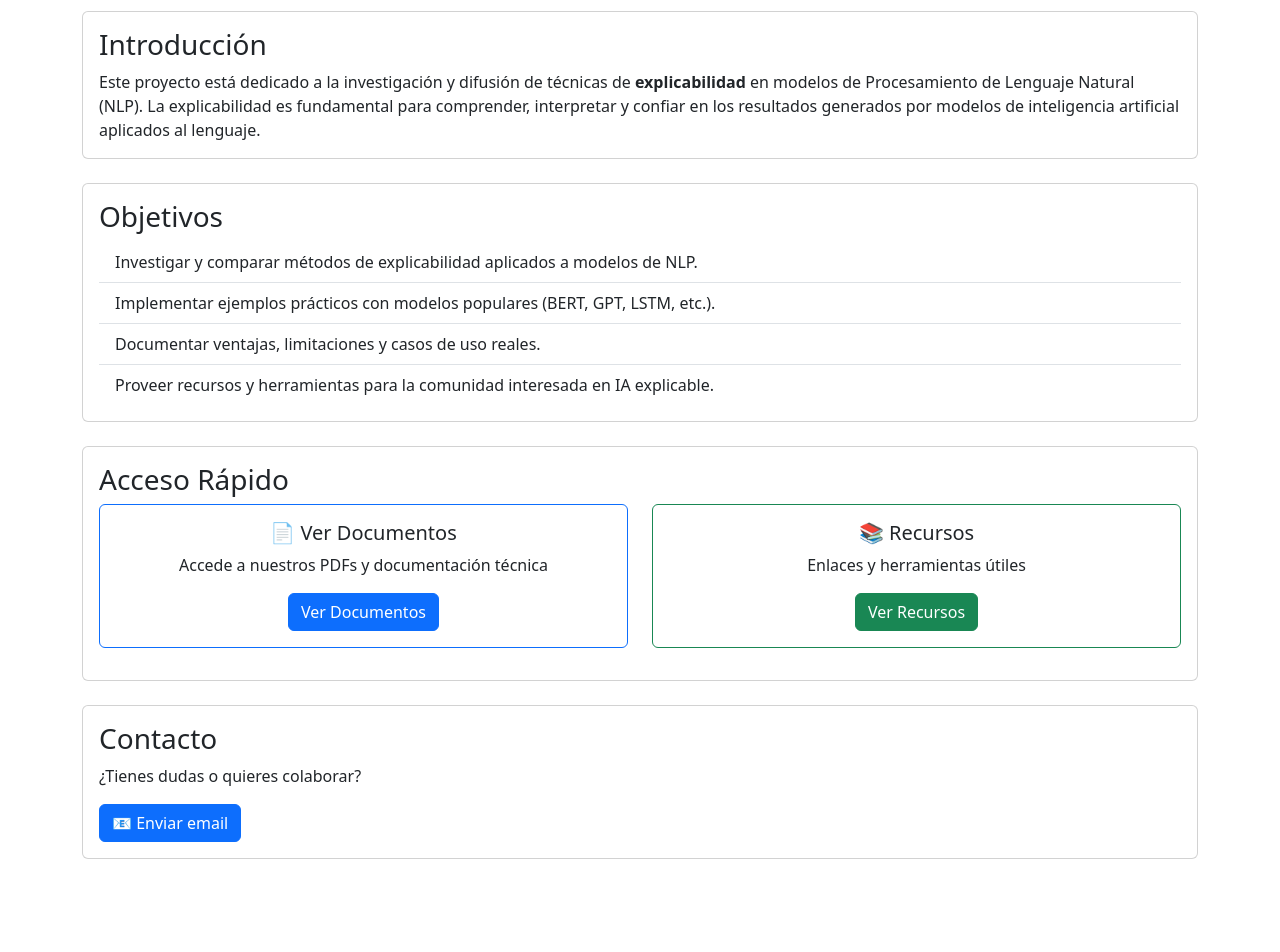
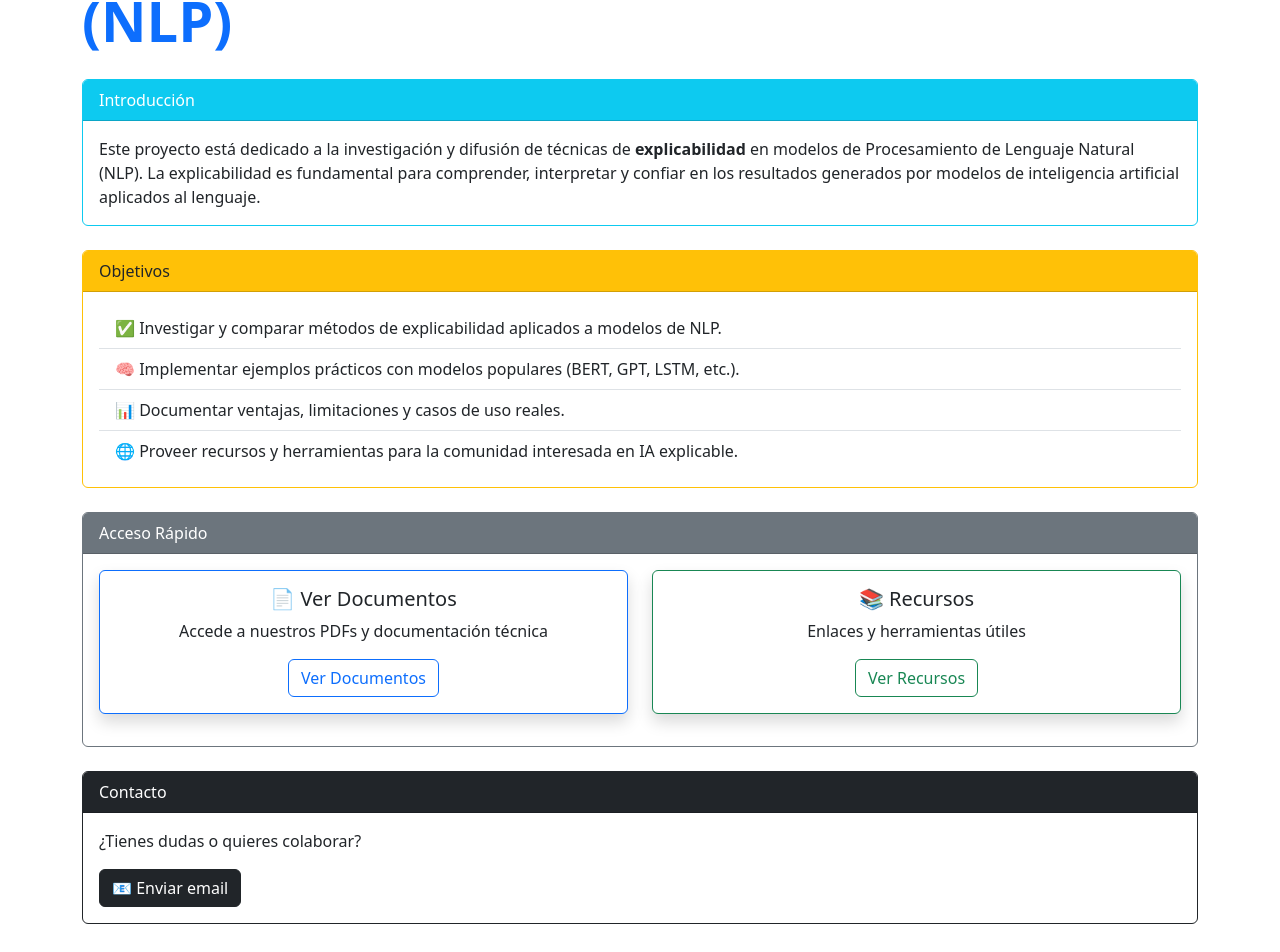
Before and after one commit to COMPUMAX-EC/NPL.github.io, a Next.js app: page / in a window 1280 px wide. Shown: the part 251-1203 px from the top of the page. Before the commit the page ends 1182 px from the top, so only its background shows below. Built offline with nearby package versions, Linux system fonts and the light colour scheme.

Commit message:
añadi formato al index

```diff
--- a/pages/index.js
+++ b/pages/index.js
@@ -6,11 +6,16 @@ export default function Home() {
     <>
       <Navbar />
       <div className="container py-5">
-        <h1 className="display-4 mb-4">Proyecto: Explicabilidad en Procesamiento de Lenguaje Natural (NLP)</h1>
+        <h1 className="display-4 mb-4 text-primary fw-bold">
+          Proyecto: Explicabilidad en Procesamiento de Lenguaje Natural (NLP)
+        </h1>
 
-        <section className="card mb-4">
+        {/* Sección: Introducción */}
+        <section className="card mb-4 border-info">
+          <div className="card-header bg-info text-white">
+            Introducción
+          </div>
           <div className="card-body">
-            <h2 className="card-title h3">Introducción</h2>
             <p className="card-text">
               Este proyecto está dedicado a la investigación y difusión de técnicas de{" "}
               <strong>explicabilidad</strong> en modelos de Procesamiento de Lenguaje
@@ -21,37 +26,43 @@ export default function Home() {
           </div>
         </section>
 
-        <section className="card mb-4">
+        {/* Sección: Objetivos */}
+        <section className="card mb-4 border-warning">
+          <div className="card-header bg-warning text-dark">
+            Objetivos
+          </div>
           <div className="card-body">
-            <h2 className="card-title h3">Objetivos</h2>
             <ul className="list-group list-group-flush">
-              <li className="list-group-item">Investigar y comparar métodos de explicabilidad aplicados a modelos de NLP.</li>
-              <li className="list-group-item">Implementar ejemplos prácticos con modelos populares (BERT, GPT, LSTM, etc.).</li>
-              <li className="list-group-item">Documentar ventajas, limitaciones y casos de uso reales.</li>
-              <li className="list-group-item">Proveer recursos y herramientas para la comunidad interesada en IA explicable.</li>
+              <li className="list-group-item">✅ Investigar y comparar métodos de explicabilidad aplicados a modelos de NLP.</li>
+              <li className="list-group-item">🧠 Implementar ejemplos prácticos con modelos populares (BERT, GPT, LSTM, etc.).</li>
+              <li className="list-group-item">📊 Documentar ventajas, limitaciones y casos de uso reales.</li>
+              <li className="list-group-item">🌐 Proveer recursos y herramientas para la comunidad interesada en IA explicable.</li>
             </ul>
           </div>
         </section>
 
-        <section className="card mb-4">
+        {/* Sección: Acceso Rápido */}
+        <section className="card mb-4 border-secondary">
+          <div className="card-header bg-secondary text-white">
+            Acceso Rápido
+          </div>
           <div className="card-body">
-            <h2 className="card-title h3">Acceso Rápido</h2>
             <div className="row">
               <div className="col-md-6 mb-3">
-                <div className="card border-primary">
+                <div className="card border-primary h-100 shadow">
                   <div className="card-body text-center">
                     <h5 className="card-title">📄 Ver Documentos</h5>
                     <p className="card-text">Accede a nuestros PDFs y documentación técnica</p>
-                    <a href="/documentos" className="btn btn-primary">Ver Documentos</a>
+                    <a href="/documentos" className="btn btn-outline-primary">Ver Documentos</a>
                   </div>
                 </div>
               </div>
               <div className="col-md-6 mb-3">
-                <div className="card border-success">
+                <div className="card border-success h-100 shadow">
                   <div className="card-body text-center">
                     <h5 className="card-title">📚 Recursos</h5>
                     <p className="card-text">Enlaces y herramientas útiles</p>
-                    <a href="/recursos" className="btn btn-success">Ver Recursos</a>
+                    <a href="/recursos" className="btn btn-outline-success">Ver Recursos</a>
                   </div>
                 </div>
               </div>
@@ -59,13 +70,16 @@ export default function Home() {
           </div>
         </section>
 
-        <section className="card mb-4">
+        {/* Sección: Contacto */}
+        <section className="card mb-4 border-dark">
+          <div className="card-header bg-dark text-white">
+            Contacto
+          </div>
           <div className="card-body">
-            <h2 className="card-title h3">Contacto</h2>
             <p className="card-text">
               ¿Tienes dudas o quieres colaborar?
             </p>
-            <a href="antonyaupas14.2002@gmail.com" className="btn btn-primary">
+            <a href="mailto:antonyaupas14.2002@gmail.com" className="btn btn-dark">
               📧 Enviar email
             </a>
           </div>
```
